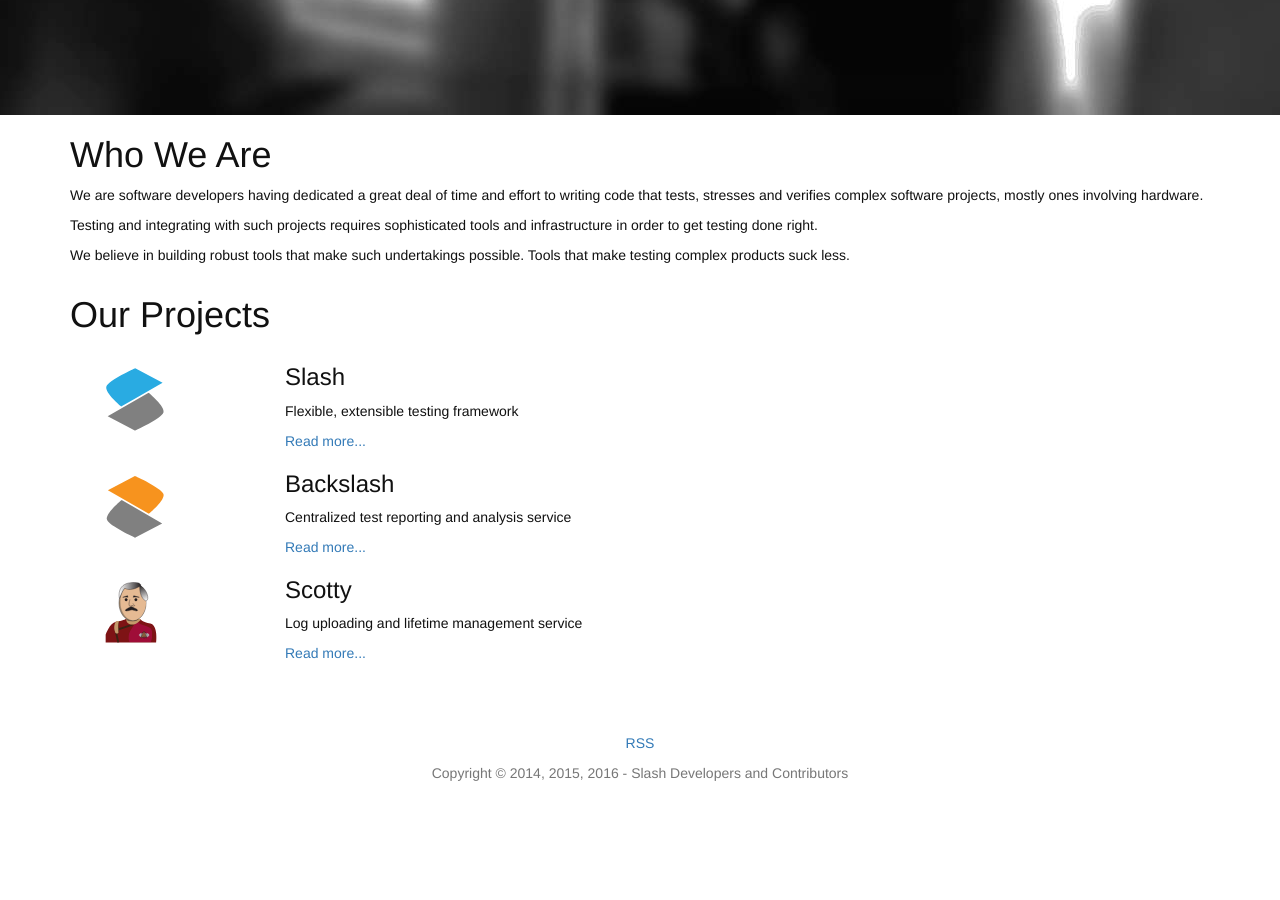
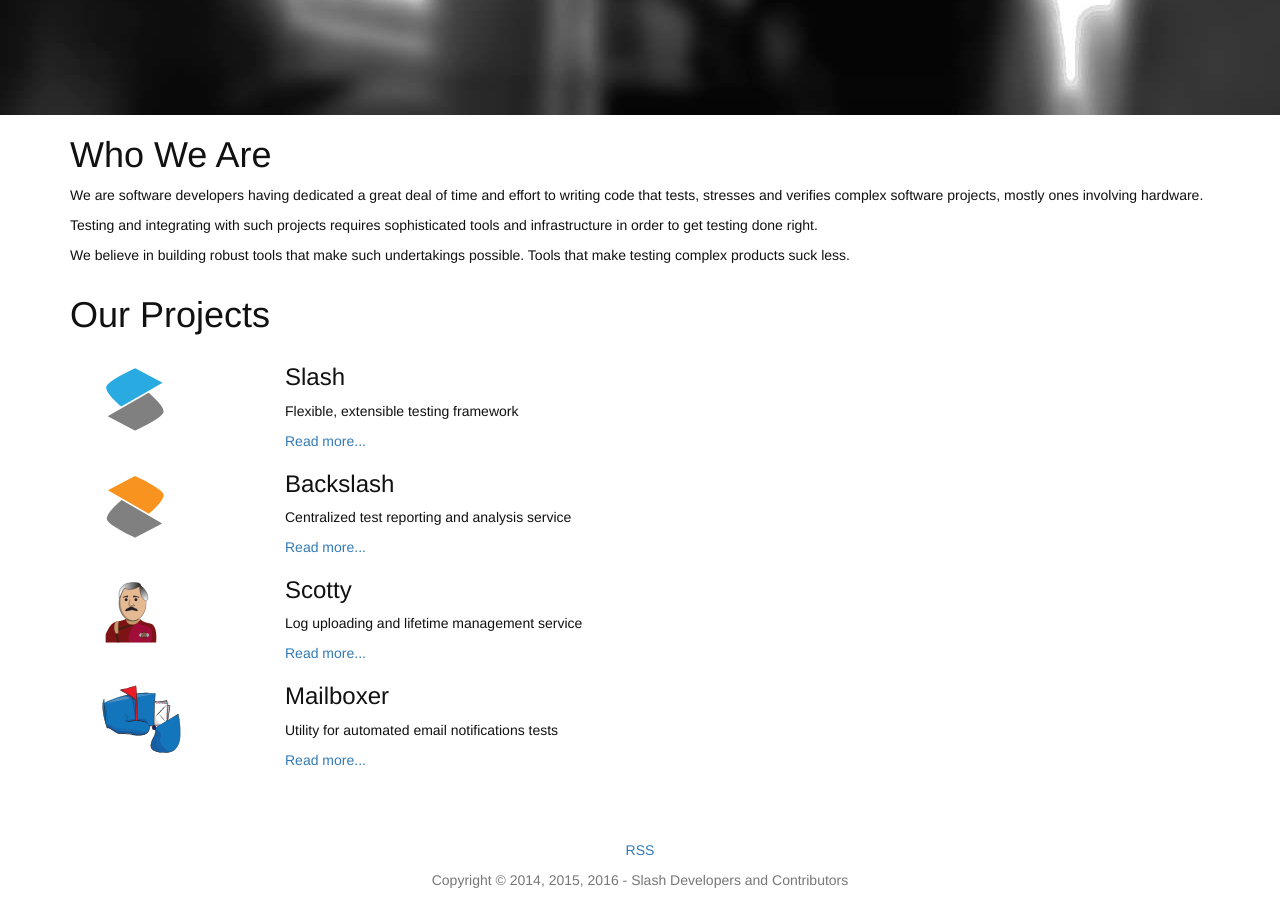
Before and after one commit to getslash/getslash.github.io, a Jekyll site: the page built from index.html, in a window 1280 px wide and 900 px high, scrolled down 657 px. Built offline with Jekyll 4.4.1, drawn with Linux system fonts in a browser that asks for light colours; nearby versions of some CDN libraries; before the commit the page ends 1450 px from its top, so only the background shows below that.

Commit message:
Mailboxer

```diff
--- a/_data/projects.yml
+++ b/_data/projects.yml
@@ -4,3 +4,6 @@
   slug: Centralized test reporting and analysis service
 - name: scotty
   slug: Log uploading and lifetime management service
+- name: mailboxer
+  slug: Utility for automated email notifications tests
+  link: https://github.com/getslash/mailboxer
--- a/index.html
+++ b/index.html
@@ -41,7 +41,7 @@ layout: default
     <div class="col-sm-4">
       <h3>{{proj.name|capitalize}}</h3>
       <p>{{proj.slug}}</p>
-      <a href="/{{proj.name}}/">Read more...</a>
+      <a href="{%if proj.link %}{{proj.link}}{% else %}/{{proj.name}}/{% endif %}">Read more...</a>
     </div>
   </div>
   {% endfor %}
```
Also changed, not shown: img/mailboxer.svg (added).
